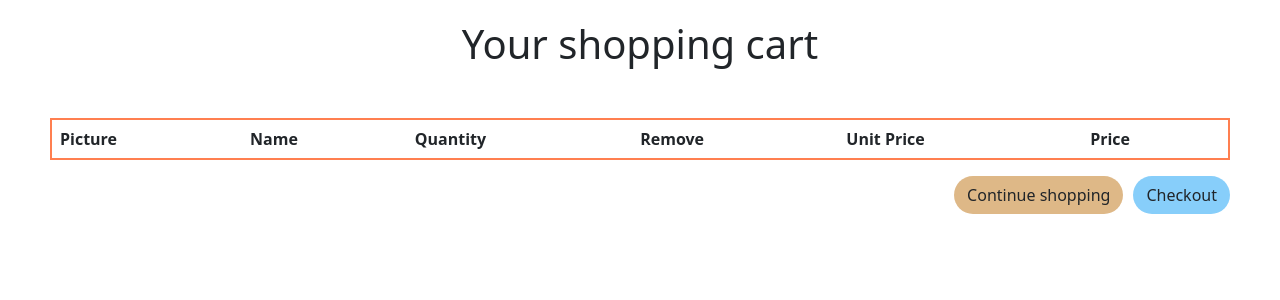
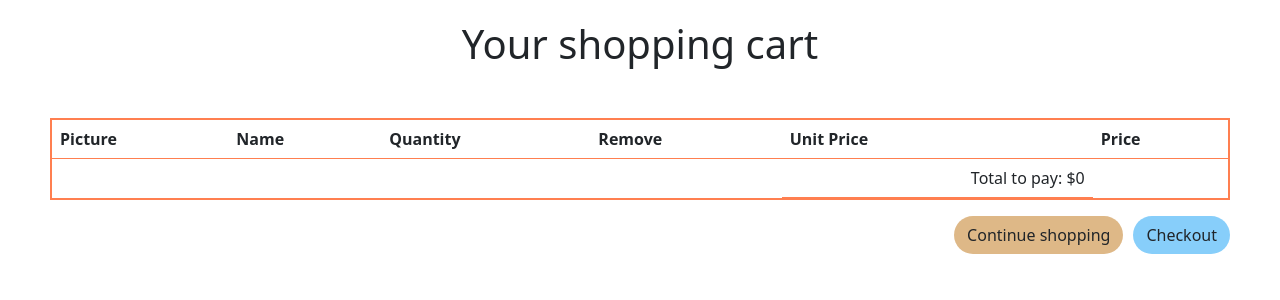
Before and after one commit to don-bigdad/Light-site, a Django app: page /cart/ in a window 1280 px wide. Shown: the top 300 px of the page. Run offline with Django 4.2, Linux system fonts and the light colour scheme; lists and menus that the app fills with data are empty.

```diff
--- a/base/templates/product.html
+++ b/base/templates/product.html
@@ -14,7 +14,7 @@
         <div class="row">
             {% for item in prod_list %}
           <div class="col">
-            <div class="card item" data-item="{{ item.category.name }}">
+              <div class="card item" data-item="{{item.category.name}}">
                 <a href="{{ item.get_absolute_url }}"> <img src= {{ item.picture.url }} class="card-img-top" alt="Desk lamp"></a>
               <div class="card-body">
                 <h5 class="card-title">{{item.name}}</h5>
--- a/base/templates/sale.html
+++ b/base/templates/sale.html
@@ -27,7 +27,7 @@
                       <p class="card-text">S{{ item.small_description }}</p><br>
                       <s>{{item.past_price}}$</s>
                       <strong>{{item.new_price}}$</strong>
-                        <a href="{% url 'cart:cart_add_sale_item' item.id item.slug %}" style="margin-left:5px ;width:110px" class="cart-btn btn btn-warning">Add to cart</a>
+                        <a href="{% url 'cart:cart_add_sale_item' item.slug %}" style="margin-left:5px ;width:110px" class="cart-btn btn btn-warning">Add to cart</a>
                     </div>
                   </div>
                 </div>
@@ -53,7 +53,7 @@
                       <p class="card-text">{{ item.small_description }}</p><br>
                       <s>{{ item.past_price }}$</s>
                       <strong>{{ item.new_price }}$</strong>
-                      <a href="{% url 'cart:cart_add_sale_item' item.id item.slug %}" style="margin-left:5px;width:110px" class="cart-btn btn btn-warning">Add to cart</a>
+                      <a href="{% url 'cart:cart_add_sale_item' item.slug%}" style="margin-left:5px;width:110px" class="cart-btn btn btn-warning">Add to cart</a>
                     </div>
                   </div>
                 </div>
--- a/cart/cart.py
+++ b/cart/cart.py
@@ -25,16 +25,17 @@ class Cart:
             self.cart[product_id]['quantity'] += quantity
         self.save()
 
-    def add_sale_item(self, sale_item, quantity, update_quantity=False):
+    def add_sale_item(self, product, quantity=1, update_quantity=False):
+        product_slug = str(product.slug)
+        product_id = str(product.id)
+        if product_slug not in self.cart:
+            self.cart[product_id] = {'quantity': 0, 'price': str(product.new_price)}
+        if update_quantity:
+            self.cart[product_id]['quantity'] = quantity
+        else:
+            self.cart[product_id]['quantity'] += quantity
+        self.save()
 
-        sale_item_id = str(sale_item.id)
-        if sale_item not in self.cart:
-            self.cart[sale_item_id] = {'quantity': 0, 'price': str(sale_item.new_price)}
-        if update_quantity:
-            self.cart[sale_item_id]['quantity'] = quantity
-        else:
-            self.cart[sale_item]['quantity'] += quantity
-        self.save()
 
     def save(self):
         self.session.modified = True
--- a/cart/templates/cart_detail.html
+++ b/cart/templates/cart_detail.html
@@ -26,7 +26,7 @@
                 <td>{{ product.name }}</td>
                 <td>{{ item.quantity }}</td>
                 <td>
-                    <a href="{% url "cart:cart_remove" product.id %}"> <button style="border-radius:20px" type="button" class="btn btn-danger">Remove</button></a>
+                    <a href="{#url "cart:cart_remove" product.id #} # "> <button style="border-radius:20px" type="button" class="btn btn-danger">Remove</button></a>
                 </td>
               <td>{{ item.price }}$</td>
               <td>
@@ -35,9 +35,19 @@
               </tr>
                 {% endwith %}
             {% endfor %}
+            <tr>
+                <td></td>
+                <td></td>
+                <td></td>
+                <td></td>
+                <td style="display: flex;justify-content: flex-end;">
+                   Total to pay: ${{ cart.get_total_price }}
+                </td>
+            </tr>
             </tbody>
           </table>
     </div>
+
     <div style="margin-bottom: 20px;margin-right: 50px" class="d-flex justify-content-end">
         <a style="background-color: burlywood;border-radius: 20px;margin-right:10px" href="{% url "manager:back" %}"> <button style="border-radius:20px" type="button" class="btn btn-succes">Continue shopping</button></a>
         <a style="background-color: lightskyblue;border-radius: 20px" href="#"><button style="border-radius:20px" type="button" class="btn btn-succes">Checkout</button></a>
--- a/cart/urls.py
+++ b/cart/urls.py
@@ -8,7 +8,7 @@ app_name = "cart"
 urlpatterns = [
     path('', views.cart_detail, name='cart_detail'),
     path('add/<int:product_id>/', views.cart_add, name='cart_add'),
-    path("add/<int:sale_item_id>/<slug:sale_item_slug>",views.cart_add_sale_item,name="cart_add_sale_item"),
+    path("add/<slug:sale_item_slug>",views.cart_add_sale_item,name="cart_add_sale_item"),
     path('remove/<int:product_id>/', views.cart_remove, name='cart_remove'),
     path('back_to_main_page/',manager.views.back_to_main_page,name="back")
 ]
--- a/cart/views.py
+++ b/cart/views.py
@@ -14,10 +14,10 @@ def cart_add(request, product_id):
     return redirect('cart:cart_detail')
 
 @require_GET
-def cart_add_sale_item(request, sale_item_id,sale_item_slug):
+def cart_add_sale_item(request, sale_item_slug):
     cart = Cart(request)
-    sale_item = get_object_or_404(SaleItem, id=sale_item_id+100,slug=sale_item_slug)
-    cart.add_sale_item(sale_item=sale_item, quantity=1, update_quantity=False)
+    product = get_object_or_404(SaleItem, slug=sale_item_slug,)
+    cart.add_sale_item(product=product, quantity=1, update_quantity=False)
     return redirect('cart:cart_detail')
 
 def cart_remove(request, product_id):
```
